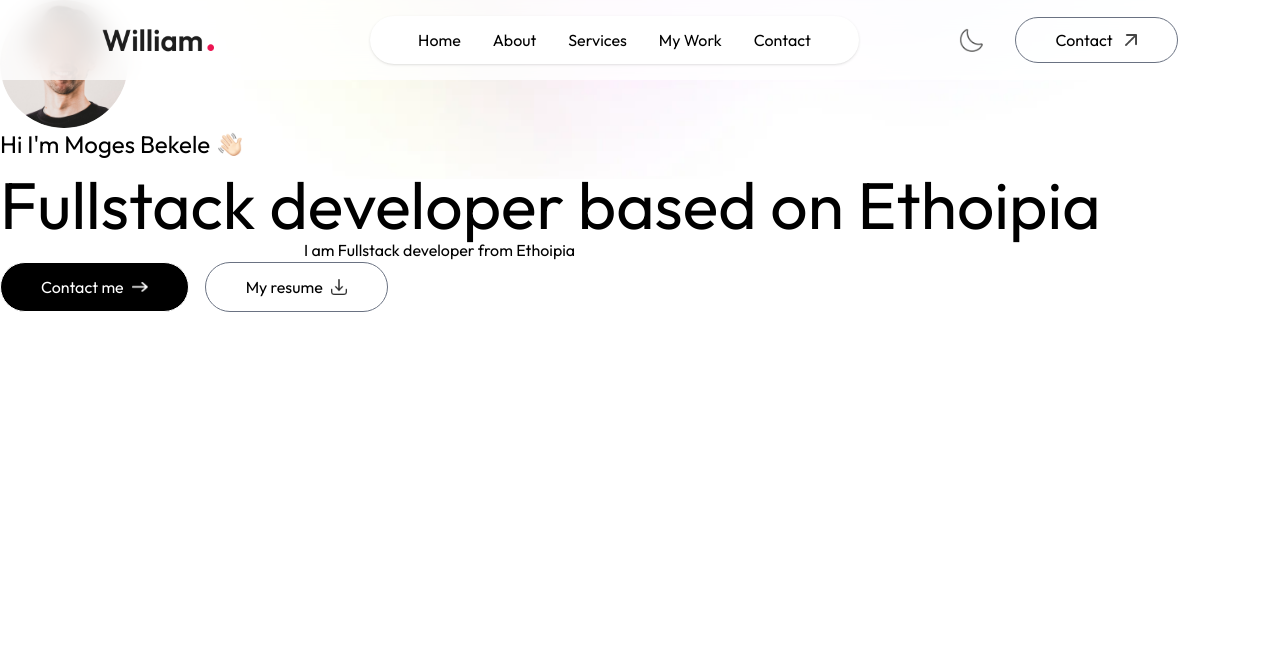
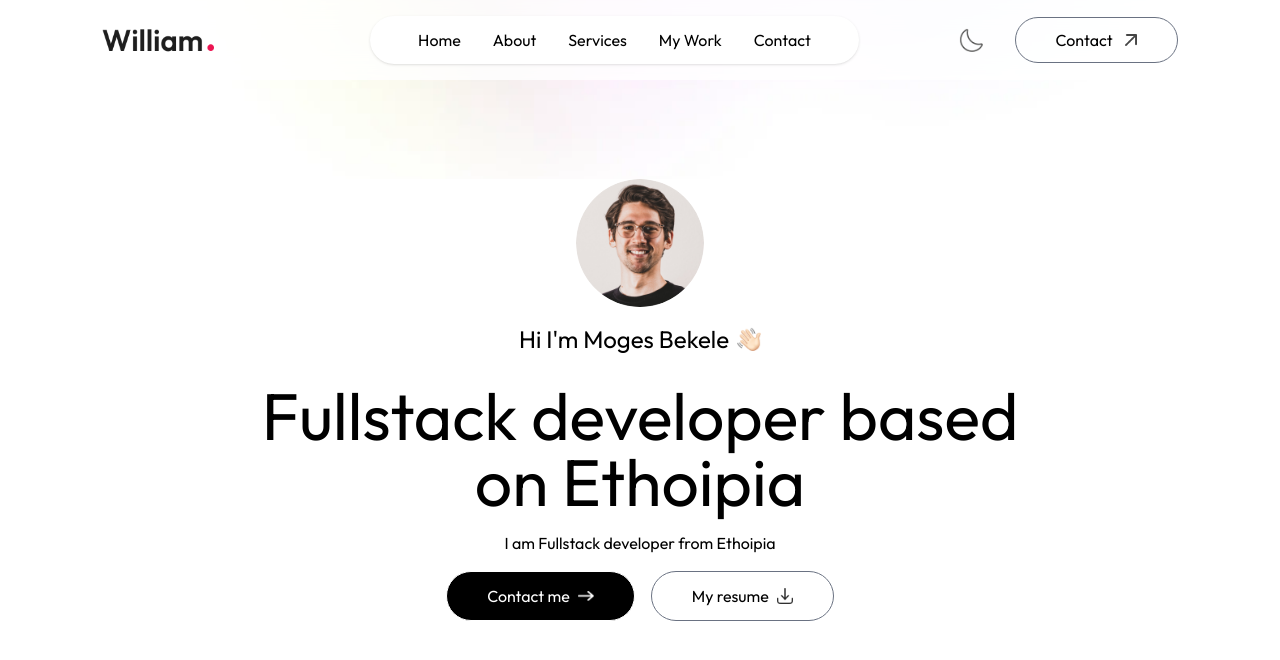
Before and after one commit to MogesBekele/portfolio-in-nextjs, a Next.js app: page / in a window 1280 px wide. Shown: the top 660 px of the page. Built offline with nearby package versions, Linux system fonts and the light colour scheme; a web font is replaced by a local one.

Commit message:
mout the header component on the main page

```diff
--- a/components/Header.tsx
+++ b/components/Header.tsx
@@ -4,7 +4,7 @@ import { assets } from "@/assets/assets";
 
 const Header = () => {
   return (
-    <div>
+    <div className="w-11/12 max-w-3xl text-center mx-auto h-screen flex flex-col items-center justify-center gap-4">
       <div>
         <Image alt="" src={assets.profile_img} className="rounded-full w-32" />
       </div>
```
